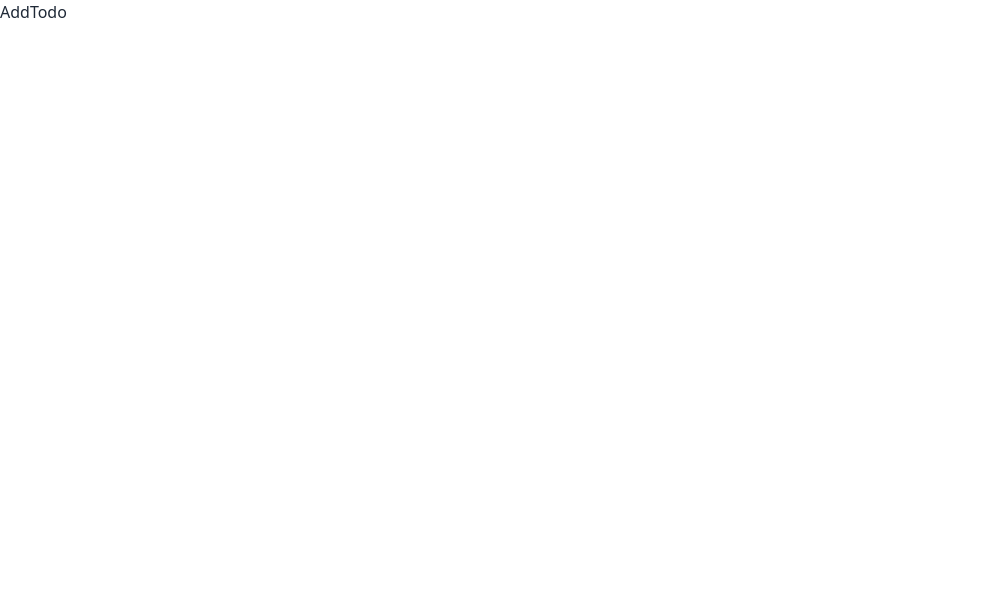
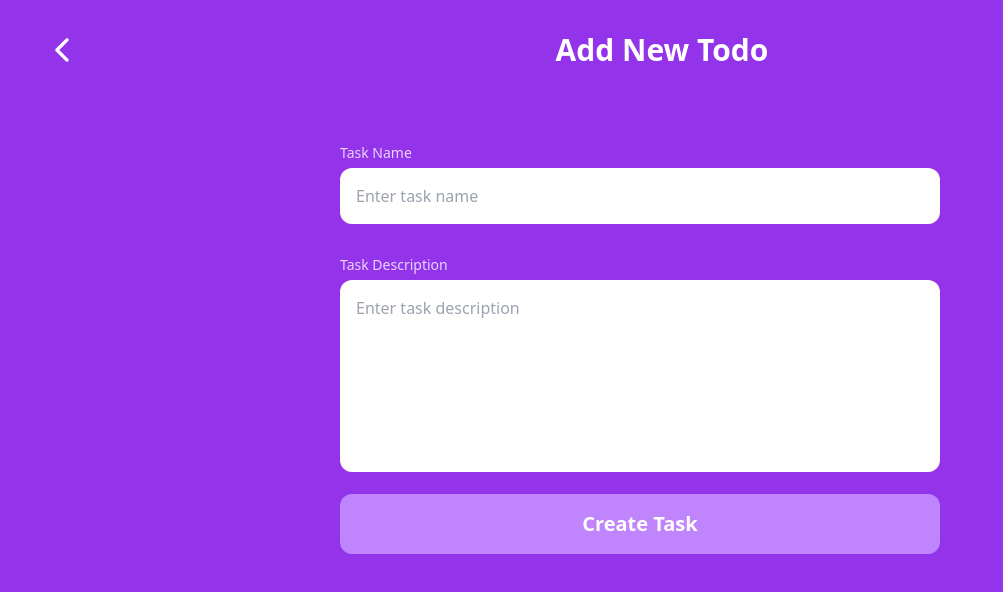
Before and after one commit to Ashik-Rahman100/todo-task-app, a React (Vite) app: page /addTodo in a window 1280 px wide. Shown: the top 592 px of the page, without its empty margins (0-1003 px from the left). Built offline with nearby package versions, Linux system fonts and the light colour scheme.

Commit message:
feature/addTodo: create todo done

```diff
--- a/package.json
+++ b/package.json
@@ -17,6 +17,7 @@
     "react-dom": "^18.2.0",
     "react-icons": "^5.0.1",
     "react-router-dom": "^6.22.0",
+    "react-toastify": "^10.0.4",
     "sort-by": "^1.2.0",
     "uuid": "^9.0.1"
   },
--- a/src/components/AllTodos.jsx
+++ b/src/components/AllTodos.jsx
@@ -1,10 +1,29 @@
+import { IoMdSearch } from "react-icons/io";
 
+export default function AllTodos({data, setData}) {
 
-export default function AllTodos() {
 
   return (
     <div>
-      <h2>Display todo</h2>
+      {/* if have any store data in localstorage then display this section  otherwise did not see any todo task*/}
+      {data.length ? (
+        <div>
+          {/* Filter search input */}
+          <div className="max-md:container max-w-[700px] m-auto mt-7 max-sm:mt-5 mb-7 max-sm:mb-5 relative">
+            <input
+              type="text"
+              name="search"
+              placeholder="Search for task..."
+              className="w-full h-14 max-sm:h-12 rounded-xl pl-11 placeholder:text-sm outline-none"
+            />
+            <IoMdSearch className="absolute top-[50%] left-3 -translate-y-[50%] text-purple-600 text-2xl max-sm:text-xl" />
+          </div>
+        </div>
+      ) : (
+        <h1 className=" w-full text-center text-2xl max-md:text-2xl max-sm:text-xl text-white font-bold absolute bottom-[50%] left-[50%] -translate-x-[50%]">
+          You don&#39;t have any Task
+        </h1>
+      )}
     </div>
-  )
+  );
 }
--- /dev/null
+++ b/src/components/ui/FormInputs.jsx
@@ -0,0 +1,137 @@
+import { useState } from "react";
+import { useNavigate } from "react-router-dom";
+import { toast } from "react-toastify";
+import { v4 as uuidv4 } from "uuid";
+
+export default function FormInputs() {
+  const navigate = useNavigate();
+  const [data, setData] = useState([]);
+  const [taskName, setTaskName] = useState("");
+  const [taskDescription, setTaskDescription] = useState("");
+
+  const handleKeyDown = (e) => {
+    if (e.key === "Enter") {
+      e.preventDefault();
+    }
+  };
+  const handleName = (e) => {
+    let title = e.target.value;
+    setTaskName(e.target.value);
+
+    if (title.length > 35) {
+      toast.error("Name should be less than or equal to 30 characters");
+    } else {
+      toast.error("");
+    }
+  };
+  const handleDescription = (e) => {
+    let description = e.target.value;
+    setTaskDescription(e.target.value);
+
+    if (description.length > 250) {
+      toast.error("Description should be less than or equal to 200 characters");
+    } else {
+      toast.error("");
+    }
+  };
+
+  const handleSubmit = (e) => {
+    e.preventDefault();
+
+    // Create a new Date object
+    const now = new Date();
+    const date = now.getDate();
+    const month = now.getMonth() + 1;
+    const year = now.getFullYear();
+
+    // Get the hours (in 24-hour format)
+    let hours = now.getHours();
+    // Determine whether it's AM or PM
+    const amOrPm = hours >= 12 ? "PM" : "AM";
+
+    // Convert hours to 12-hour format
+    hours = (hours % 12 || 12).toString().padStart(2, "0");
+
+    // Get the minutes
+    const minutes = now.getMinutes().toString().padStart(2, "0");
+
+    const id = uuidv4();
+    const title = taskName;
+    const description = taskDescription;
+    const currentTime = `${date}/${month}/${year} ,${hours}:${minutes} ${amOrPm}`;
+    const check = false;
+
+    if (taskName === "") {
+      return toast.warn("please enter your task name");
+    } else {
+      const newTask = {
+        id: id,
+        title: title,
+        description: description,
+        currentTime: currentTime,
+        check: check,
+      };
+
+      localStorage.setItem("todoItems", JSON.stringify([...data, newTask]));
+      setData([...data, newTask]);
+      setTaskName("");
+      setTaskDescription("");
+
+      navigate("/");
+    }
+  };
+  return (
+    <div className=" py-10">
+      <form onSubmit={handleSubmit} className="max-w-[600px] m-auto">
+        <div>
+          <label
+            className={"text-sm max-sm:text-xs text-purple-200"}
+            htmlFor="taskName"
+          >
+            Task Name
+          </label>
+          <input
+            type="text"
+            id="taskName"
+            placeholder="Enter task name"
+            value={taskName}
+            onChange={handleName}
+            onKeyDown={handleKeyDown}
+            className="w-full h-14 max-sm:h-12
+              border-none
+             rounded-xl p-4 text-base max-sm:placeholder:text-sm mt-1 outline-none"
+          />
+          {/* <p className="text-red-500 text-base max-sm:text-xs mt-1">
+            {toast.error("Please enter your task")}
+          </p> */}
+        </div>
+        <div className=" mt-7 max-sm:mt-4">
+          <label
+            className="text-sm max-sm:text-xs  text-purple-200"
+            htmlFor="taskDescription"
+          >
+            Task Description
+          </label>
+          <textarea
+            id="taskDescription"
+            placeholder="Enter task description"
+            value={taskDescription}
+            onChange={handleDescription}
+            className="resize-none border-none
+              w-full rounded-xl p-4 max-sm:p-3 mt-1 text-base max-sm:placeholder:text-sm h-48 max-sm:h-36 outline-none"
+          ></textarea>
+
+        </div>
+        <div className="text-center mt-4">
+          <button
+            type="submit"
+            className="hover:bg-purple-800 text-white
+             transition text-xl font-bold bg-purple-400 p-4 max-sm:p-3 max-sm:text-lg rounded-xl w-full"
+          >
+            Create Task
+          </button>
+        </div>
+      </form>
+    </div>
+  );
+}
--- /dev/null
+++ b/src/components/ui/TopNav.jsx
@@ -0,0 +1,18 @@
+import { IoIosArrowBack } from "react-icons/io";
+import { useNavigate } from "react-router-dom";
+
+export default function TopNav({ title }) {
+  const navigate = useNavigate();
+  return (
+    <nav className=" py-7 max-sm:py-5  text-center text-3xl text-white flex items-center">
+      <div
+        className=" rounded-lg p-1"
+        title="Back"
+        onClick={() => navigate("/")}
+      >
+        <IoIosArrowBack className="text-4xl max-sm:text-2xl cursor-pointer" />
+      </div>
+      <h1 className="font-bold max-sm:text-2xl mx-auto">{title}</h1>
+    </nav>
+  );
+}
--- a/src/pages/AddTodo.jsx
+++ b/src/pages/AddTodo.jsx
@@ -1,7 +1,23 @@
+
+import FormInputs from "../components/ui/FormInputs";
+import TopNav from "../components/ui/TopNav";
 
 
-export default function AddTodo() {
+export default function AddTodo({data, setData}) {
+
+
+
   return (
-    <div>AddTodo</div>
+    <div className=" w-full relative min-h-screen bg-purple-600">
+      <div className=" max-w-[1300px] px-10 max-md:px-5 m-auto">
+        <div>
+          <TopNav title={"Add New Todo"}/>
+          <FormInputs
+            data={data}
+            setData={setData}
+          />
+        </div>
+      </div>
+    </div>
   )
 }
--- a/src/pages/Home.jsx
+++ b/src/pages/Home.jsx
@@ -1,7 +1,24 @@
+import { useEffect, useState } from "react";
+import { RxPlus } from "react-icons/rx";
+import { useNavigate } from "react-router-dom";
 import AllTodos from "../components/AllTodos";
 import Greeting from "../components/ui/Greeting";
 
+
 export default function Home() {
+  const navigate = useNavigate();
+  const [data, setData] = useState([]);
+
+  // get todo data from local storage
+  useEffect(() => {
+    const items = localStorage.getItem("todoItems");
+    const convertedItems = JSON.parse(items);
+    setData(convertedItems || []);
+  }, []);
+
+ console.log("data", data)
+
+
   return (
     <div className=" w-full relative min-h-screen pb-60 bg-gradient-to-r from-purple-700 to-purple-500">
       <div className="max-w-[1300px] px-4">
@@ -10,7 +27,18 @@ export default function Home() {
           <Greeting />
 
           {/* display all todos */}
-          <AllTodos />
+          <AllTodos data = {data} setData={setData} />
+
+          <div
+            onClick={() => navigate("/addTodo")}
+            className=" fixed bottom-8 w-44 h-16 max-sm:w-44 max-sm:h-14 cursor-pointer bg-purple-900 hover:bg-white text-white hover:text-purple-900 font-bold grid place-items-center  left-[50%] -translate-x-[50%]"
+          >
+            {/* <RxPlus className=" text-4xl max-sm:text-3xl plusIcon" /> */}
+            <div className="flex items-center space-x-2">
+              <RxPlus />
+              <button>Create Todo</button>
+            </div>
+          </div>
         </div>
       </div>
     </div>
```
Also changed, not shown: 1 other file (tests, documents, lock files or other folders).
